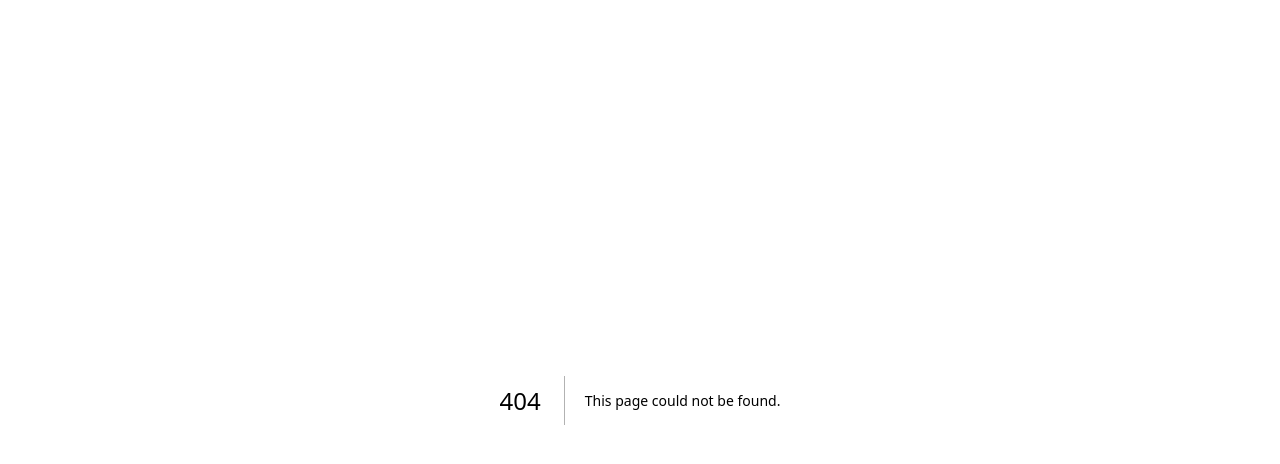
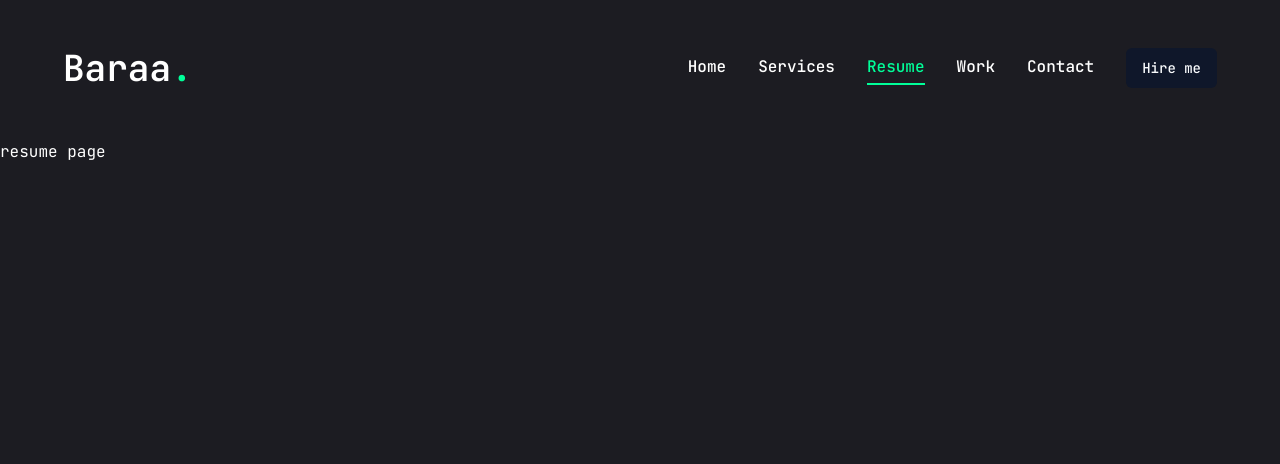
Before and after one commit to baraa01damer/baraa-portfolio, a Next.js app: page /resume in a window 1280 px wide. Before the commit this address had no page. Shown: the top 464 px of the page. Built offline with nearby package versions, Linux system fonts and the light colour scheme.

Commit message:
2255- finished tailwind, font, and globals.css config, began work on header, navs, framer motion transitions.

```diff
--- a/app/globals.css
+++ b/app/globals.css
@@ -2,12 +2,8 @@
 @tailwind components;
 @tailwind utilities;
 
-body {
-  font-family: Arial, Helvetica, sans-serif;
-}
-
 @layer base {
-  :root {
-    --radius: 0.5rem;
+  body {
+    @apply font-primary bg-primary text-white leading-loose;
   }
 }
--- a/app/layout.jsx
+++ b/app/layout.jsx
@@ -1,5 +1,8 @@
 import { JetBrains_Mono } from "next/font/google";
 import "./globals.css";
+
+// components
+import Header from "@/components/Header";
 
 const jetbrainsMono = JetBrains_Mono({
   subsets: ["latin"],
@@ -15,7 +18,9 @@
 export default function RootLayout({ children }) {
   return (
     <html lang="en">
-      <body className={jetbrainsMono.variable}>{children}</body>
+      <body className={jetbrainsMono.variable}>
+        <Header />
+        {children}</body>
     </html>
   );
 }
--- /dev/null
+++ b/app/resume/page.jsx
@@ -0,0 +1,7 @@
+import React from "react";
+
+const Resume = () => {
+    return <div>resume page</div>;
+};
+
+export default Resume;
--- /dev/null
+++ b/app/services/page.jsx
@@ -0,0 +1,5 @@
+const Services = () => {
+    return <div>services page</div>;
+};
+
+export default Services;
--- /dev/null
+++ b/components/Header.jsx
@@ -0,0 +1,33 @@
+import Link from "next/link";
+import { Button } from "./ui/button";
+
+// components
+import Nav from "./Nav";
+
+const Header = () => {
+    return (
+        <header className="py-8 xl:p-12 text-white">
+            <div className="container mx-auto flex justify-between items-center">
+                {/* logo */}
+                <Link href="/">
+                    <h1 className="text-4xl font-semibold">
+                        Baraa<span className="text-accent">.</span>
+                    </h1>
+                </Link>
+
+                {/* desktop nav & hire me button */}
+                <div className="hidden xl:flex items-center gap-8">
+                    <Nav />
+                    <Link href="/contact">
+                        <Button>Hire me</Button>
+                    </Link>
+                </div>
+
+                {/* mobile nav */}
+                <div className="xl:hidden">mobile nav</div>
+            </div>
+        </header>
+    );
+};
+
+export default Header;
--- /dev/null
+++ b/components/Nav.jsx
@@ -0,0 +1,50 @@
+"use client";
+
+import Link from "next/link";
+import { usePathname } from "next/navigation";
+
+const links = [
+    {
+        name: 'home',
+        path: '/',
+    },
+    {
+        name: 'services',
+        path: '/services',
+    },
+    {
+        name: 'resume',
+        path: '/resume',
+    },
+    {
+        name: 'work',
+        path: '/work',
+    },
+    {
+        name: 'contact',
+        path: '/contact',
+    },
+]
+
+const Nav = () => {
+    const pathname = usePathname();
+    return (
+        <nav className="flex gap-8">
+            {links.map((link, index) => {
+                return (
+                    <Link
+                        href={link.path}
+                        key={index}
+                        className={`${
+                            link.path === pathname && "text-accent border-b-2 border-accent"
+                            } capitalize font-medium hover:text-accent transition-all`}
+                    >
+                        {link.name}
+                    </Link>
+                );
+            })}
+        </nav>
+    );
+};
+
+export default Nav;
--- a/tailwind.config.js
+++ b/tailwind.config.js
@@ -17,16 +17,17 @@
 			lg: '960px',
 			xl: '1200px',
 		},
+		fontFamily: {
+			primary: "var(--font-jetbrainsMono)",
+		},
 		extend: {
 			colors: {
-				background: 'var(--background)',
-				foreground: 'var(--foreground)'
+				primary: "#1c1c22",
+				accent: {
+					DEFAULT: "#00ff99",
+					hover: "#00e187"
+				}
 			},
-			borderRadius: {
-				lg: 'var(--radius)',
-				md: 'calc(var(--radius) - 2px)',
-				sm: 'calc(var(--radius) - 4px)'
-			}
 		}
 	},
 	plugins: [require("tailwindcss-animate")],
```
